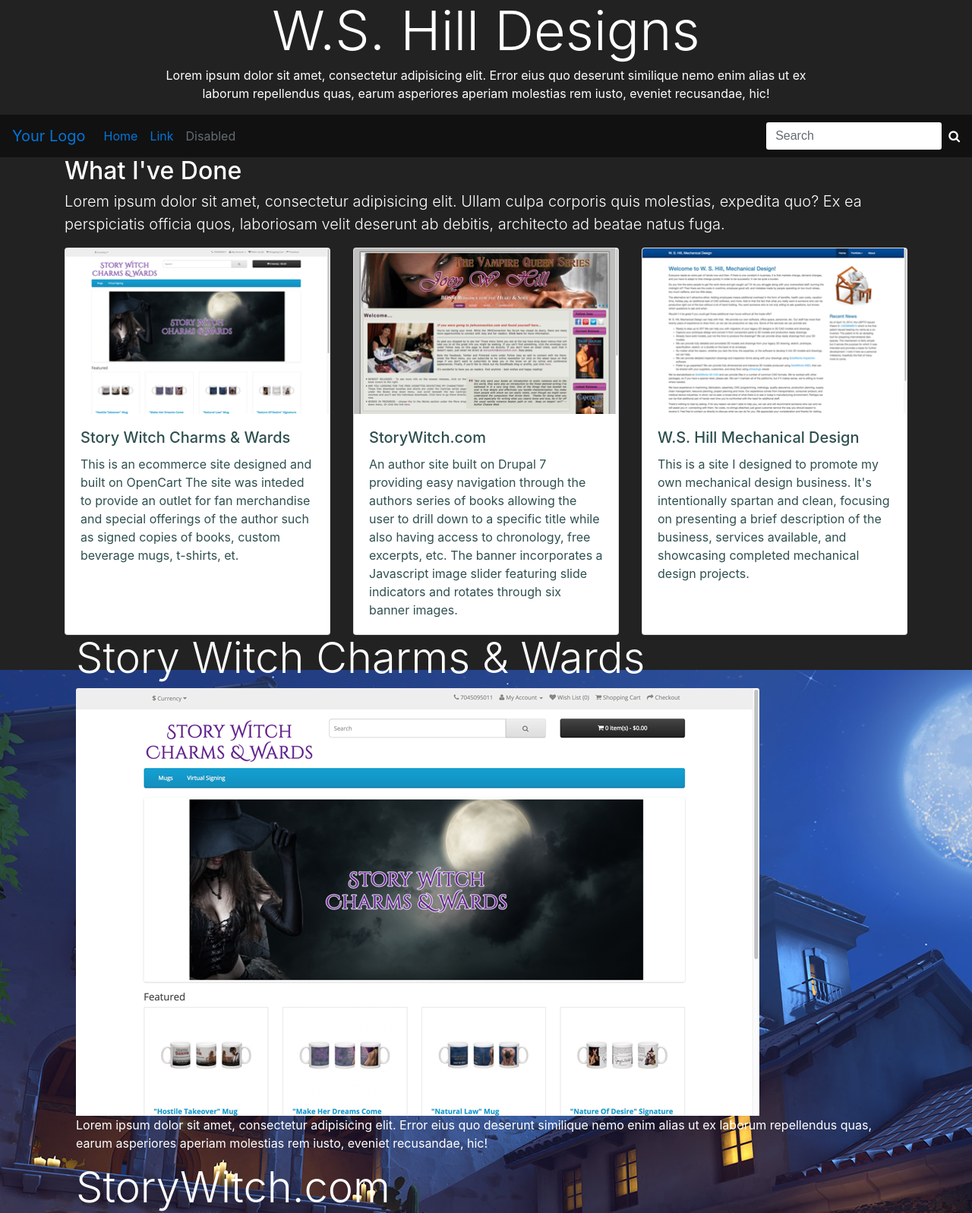
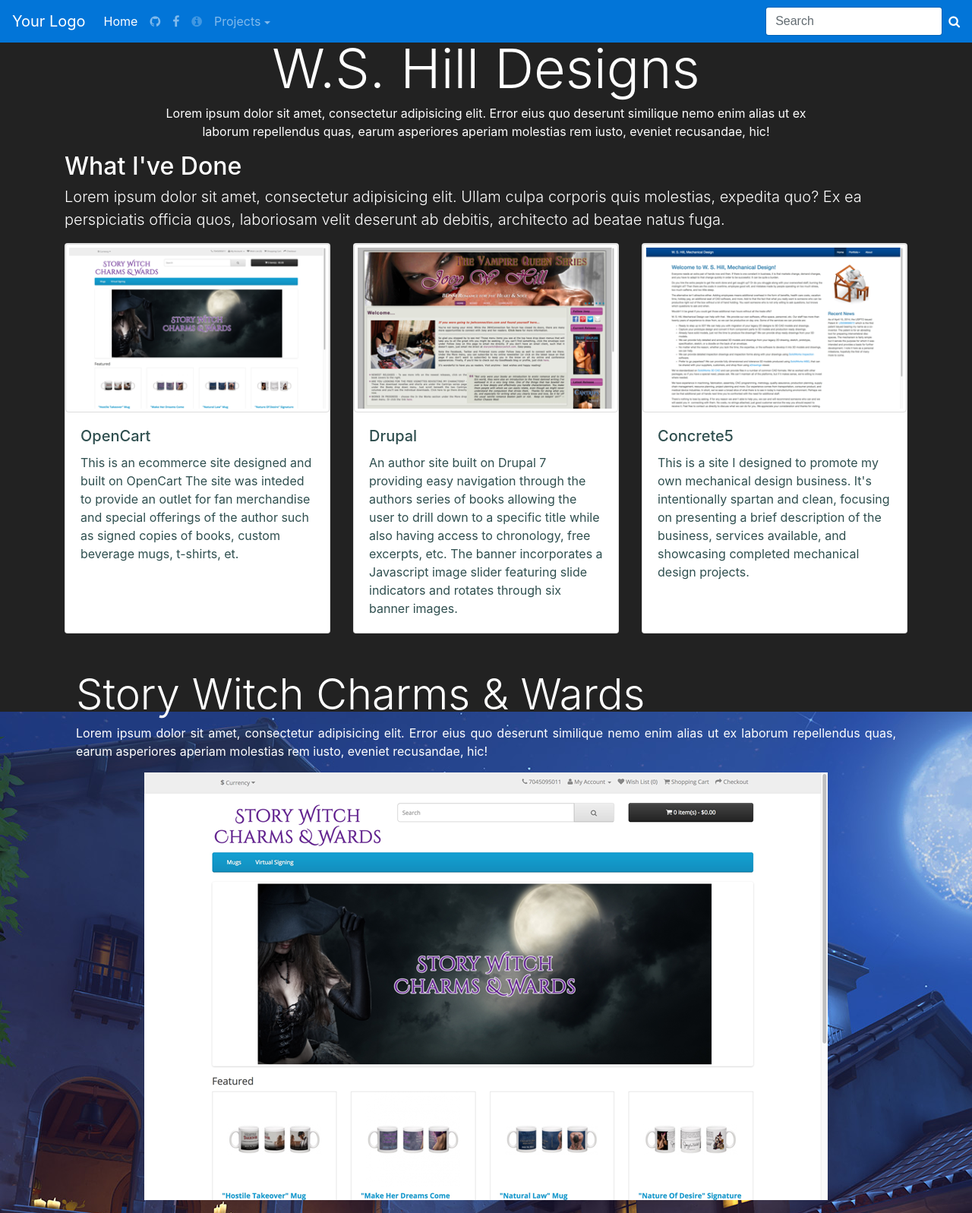
Before and after one commit to wshill/wshill.github.io, a plain HTML site: page index.html in a window 1280 px wide. Shown: the top 1597 px of the page at 76% size. Drawn offline with nearby package versions, Linux system fonts and the light colour scheme; a script that the page names is missing.

Commit message:
More progress!
Cleaned up nav bar, added project section formatting, added links,
internal and external, and just general cleanup and fix up.

```diff
--- a/css/style.css
+++ b/css/style.css
@@ -2,15 +2,16 @@
 
 .steve {
     background-color: lightblue;
+    /* Provide clearance for fixed navbar (50px) */
+    padding-top: 50px;
     max-width: 100%;
     height: auto;
     background: #222 url('/images/dorado.jpg') no-repeat center center fixed;
     color: white;
 }
 
-
 #cover {
-/*    background: rgba(64, 64, 64, 0.3);*/
+    /*    background: rgba(64, 64, 64, 0.3);*/
     background-size: cover;
     color: white;
     height: 100%;
@@ -20,11 +21,12 @@
     align-items: center;
 }
 
+
+/*
 #nav-main {
-    background: rgba(0, 0, 0, 0.5);
+    background: rgba(0, 0, 64, 1);
     color: white;
-
-}
+}*/
 
 #projects {
     color: white;
@@ -37,6 +39,9 @@
     max-width: 100%;
 }
 
-#header1 {
-    text-align: right;
+#opencart,
+#drupal,
+#concrete5 {
+    /* Provide clearance for fixed navbar (50px) */
+    padding-top: 50px;
 }
--- a/index.html
+++ b/index.html
@@ -13,6 +13,48 @@
 
 </head>
 
+<nav id="nav-main" class="navbar navbar-toggleable-md fixed-top navbar-inverse bg-primary">
+    <button class="navbar-toggler navbar-toggler-right" type="button" data-toggle="collapse" data-target="#navbarContent" aria-controls="navbarContent" aria-expanded="false" aria-label="Toggle navigation">
+            <span class="navbar-toggler-icon"></span>
+        </button>
+    <a href="#" class="navbar-brand">Your Logo</a>
+    <div id="navbarContent" class="collapse navbar-collapse">
+        <ul class="navbar-nav mr-auto">
+            <li class="nav-item active">
+                <a href="#" class="nav-link">Home <span class="sr-only">(current)</span></a>
+            </li>
+            <li class="nav-item">
+                <a href="http://wshill.github.io" class="nav-link"><i class="fa fa-github"></i></a>
+            </li>
+            <li class="nav-item">
+                <a href="https://www.facebook.com/hill.wscott" class="nav-link"><i class="fa fa-facebook"></i></a>
+            </li>
+            <li class="nav-item">
+                <a href="#" class="nav-link disabled"><i class="fa fa-info-circle"></i></a>
+            </li>
+
+            <!--Navbar Dropdown Project List-->
+            <li class="nav-item dropdown">
+                <a class="nav-link dropdown-toggle" href="#" id="dropdown01" data-toggle="dropdown" aria-haspopup="true" aria-expanded="false">Projects</a>
+                <div class="dropdown-menu" aria-labelledby="dropdown01">
+                    <a class="dropdown-item" href="#opencart">OpenCart</a>
+                    <a class="dropdown-item" href="#drupal">Drupal 7</a>
+                    <a class="dropdown-item" href="#concrete5">Concrete5</a>
+                </div>
+            </li>
+        </ul>
+
+        <!--Search Form-->
+        <form action="" class="form-inline my2 my-lg-0">
+            <input type="text" class="form-control mr-sm-2" placeholder="Search">
+            <i class="fa fa-search fa-inverse"></i>
+        </form>
+    </div>
+</nav>
+
+
+<!--Great and powerful, Steve rules and watches over all! ;)-->
+
 <body class="steve">
     <section id="cover">
         <div id="cover-caption">
@@ -25,61 +67,41 @@
         </div>
     </section>
 
-
-        <nav id="nav-main" class="navbar navbar-toggleable-md">
-            <button class="navbar-toggler navbar-toggler-right" type="button" data-toggle="collapse" data-target="#navbarSupportedContent" aria-controls="navbarSupportedContent" aria-expanded="false" aria-label="Toggle navigation">
-                <span class="navbar-togggler-icon"></span>
-            </button> <a href="#" class="navbar-brand">Your Logo</a>
-            <div id="navbarSupportedContent" class="collapse navbar-collapse">
-                <ul class="navbar-nav mr-auto">
-                    <li class="nav-item active">
-                        <a href="#" class="nav-link">Home <span class="sr-only">(current)</span></a>
-                    </li>
-                    <li class="nav-item">
-                        <a href="#" class="nav-link">Link</a>
-                    </li>
-                    <li class="nav-item">
-                        <a href="#" class="nav-link disabled">Disabled</a>
-                    </li>
-                </ul>
-
-                <form action="" class="form-inline my2 my-lg-0">
-                    <input type="text" class="form-control mr-sm-2" placeholder="Search">
-                    <i class="fa fa-search fa-inverse"></i>
-                </form>
-
-
-            </div>
-        </nav>
-
-
+    <!--Projects Section-->
     <section id="projects">
         <div class="section-content">
             <div class="container">
                 <h2>What I've Done</h2>
                 <p class="lead">Lorem ipsum dolor sit amet, consectetur adipisicing elit. Ullam culpa corporis quis molestias, expedita quo? Ex ea perspiciatis officia quos, laboriosam velit deserunt ab debitis, architecto ad beatae natus fuga.</p>
+
+                <!--Card Deck for project thumbnails.-->
                 <div class="row">
                     <div class="col-sm-12">
                         <div class="card-deck">
+
+                            <!--OpenCart Card-->
                             <div class="card">
-                                    <img src="/images/charms.png" alt="charms and wards thumbnail image" class="card-img-top">
+                                <a href="#opencart"><img src="/images/charms.png" alt="open cart project thumbnail" class="card-img-top img-thumbnail"></a>
                                 <div class="card-block">
-                                        <h5 class="card-title">Story Witch Charms &amp; Wards</h5>
+                                    <h5 class="card-title">OpenCart</h5>
                                     <p class="card-text">This is an ecommerce site designed and built on OpenCart The site was inteded to provide an outlet for fan merchandise and special offerings of the author such as signed copies of books, custom beverage mugs, t-shirts, et.</p>
                                 </div>
                             </div>
+
+                            <!--Drupal Card-->
                             <div class="card">
-                                    <img src="/images/storywitch.png" alt="" class="card-img-top">
+                                <a href="#drupal"><img src="/images/storywitch.png" alt="drupal project thumbnail" class="img-thumbnail"></a>
                                 <div class="card-block">
-                                        <h5 class="card-title">StoryWitch.com</h5>
+                                    <h5 class="card-title">Drupal</h5>
                                     <p class="card-text">An author site built on Drupal 7 providing easy navigation through the authors series of books allowing the user to drill down to a specific title while also having access to chronology, free excerpts, etc. The banner incorporates a Javascript image slider featuring slide indicators and rotates through six banner images. </p>
                                 </div>
+                            </div>
 
-                                </div>
+                            <!--Concrete5 Card-->
                             <div class="card">
-                                    <img src="/images/wshill.png" alt="wshill.com thumbnail image" class="card-img-top">
+                                <a href="#concrete5"><img src="/images/wshill.png" alt="concrete5 project thumbnail" class="card-img-top img-thumbnail"></a>
                                 <div class="card-block">
-                                        <h5 class="card-title">W.S. Hill Mechanical Design</h5>
+                                    <h5 class="card-title">Concrete5</h5>
                                     <p class="card-text">This is a site I designed to promote my own mechanical design business. It's intentionally spartan and clean, focusing on presenting a brief description of the business, services available, and showcasing completed mechanical design projects.</p>
                                 </div>
 
@@ -90,52 +112,42 @@
             </div>
         </div>
     </section>
-        <section id="charms">
+
+    <!--OpenCart Project Section-->
+
+    <section id="opencart">
         <div class="container">
             <div class="col-sm-12">
                 <h1 class="display-4">Story Witch Charms &amp; Wards</h1>
-                    <img src="/images/charms-900px.png" alt="" class="card-img-top">
-                    <p>Lorem ipsum dolor sit amet, consectetur adipisicing elit. Error eius quo deserunt similique nemo enim alias ut ex laborum repellendus quas, earum asperiores aperiam molestias rem iusto, eveniet recusandae, hic!</p>
+                <p class="text-justify">Lorem ipsum dolor sit amet, consectetur adipisicing elit. Error eius quo deserunt similique nemo enim alias ut ex laborum repellendus quas, earum asperiores aperiam molestias rem iusto, eveniet recusandae, hic!</p>
+                <a href="http://shop.storywitch.com" title="http://shop.storywitch.com"><img src="/images/charms-900px.png" alt="opencart project image" class="img-fluid mx-auto d-block"></a>
             </div>
         </div>
+    </section>
 
-        </section>
-        <section id="storywitch">
+    <!--Drupal Project Section-->
+
+    <section id="drupal">
         <div class="container">
-                <div class="col-sm-12">
+            <div class="col text-center">
                 <h1 class="display-4">StoryWitch.com</h1>
-                    <img src="/images/storywitch-900px.png" alt="" class="card-img-top">
-                    <p>Lorem ipsum dolor sit amet, consectetur adipisicing elit. Error eius quo deserunt similique nemo enim alias ut ex laborum repellendus quas, earum asperiores aperiam molestias rem iusto, eveniet recusandae, hic!</p>
+                <p class="text-justify">Lorem ipsum dolor sit amet, consectetur adipisicing elit. Error eius quo deserunt similique nemo enim alias ut ex laborum repellendus quas, earum asperiores aperiam molestias rem iusto, eveniet recusandae, hic!</p>
+                <a href="http://storywitch.com" title="http://storywitch.com"><img src="/images/storywitch-900px.png" alt="drupal project image" class="img-fluid mx-auto d-block"></a>
             </div>
         </div>
+    </section>
 
-        </section>
-        <section id="wshill">
+    <!--Concrete5 Project Section-->
+    <section id="concrete5">
         <div class="container">
             <div class="col-sm-12">
                 <h1 class="display-4">W.S. Hill Mechanical Design</h1>
-                    <img src="/images/wshill-900px.png" alt="" class="card-img-top">
-                    <p>Lorem ipsum dolor sit amet, consectetur adipisicing elit. Error eius quo deserunt similique nemo enim alias ut ex laborum repellendus quas, earum asperiores aperiam molestias rem iusto, eveniet recusandae, hic!</p>
+                <p class="text-justify">Lorem ipsum dolor sit amet, consectetur adipisicing elit. Error eius quo deserunt similique nemo enim alias ut ex laborum repellendus quas, earum asperiores aperiam molestias rem iusto, eveniet recusandae, hic!</p>
+                <a href="http://wshill.com" title="http://wshill.com"><img src="/images/wshill-900px.png" alt="concrete5 project image" class="img-fluid mx-auto d-block"></a>
             </div>
         </div>
+    </section>
 
-        </section>
-        <!-- Header Section -->
-
-        <div id="header1" class="container">
-            <div>
-                <button type="button" class="btn btn-primary"><i class="fa fa-github"></i><a href="https://github.com/wshill"></a></button>
-                <button type="button" class="btn btn-primary"><i class="fa fa-facebook"></i><a href="https://www.facebook.com/hill.wscott"></a></button>
-                <button type="button" class="btn btn-primary"><i class="fa fa-info"></i><a href=#></a></button>
-            </div>
-        </div>
-
-        <!-- Banner Section -->
-        <!--
-<div id="Banner1" class="col-xs-12">
-<img class="img-responsive" src="./images/dorado.jpg" width="100%" alt="dorado.jpg" />
-</div>
--->
     <!-- Script import section. -->
     <script src="https://ajax.googleapis.com/ajax/libs/jquery/3.1.1/jquery.min.js"></script>
     <script src="https://cdnjs.cloudflare.com/ajax/libs/tether/1.4.0/js/tether.min.js"></script>
```
Lines whose indentation alone changed are shown as unchanged.
